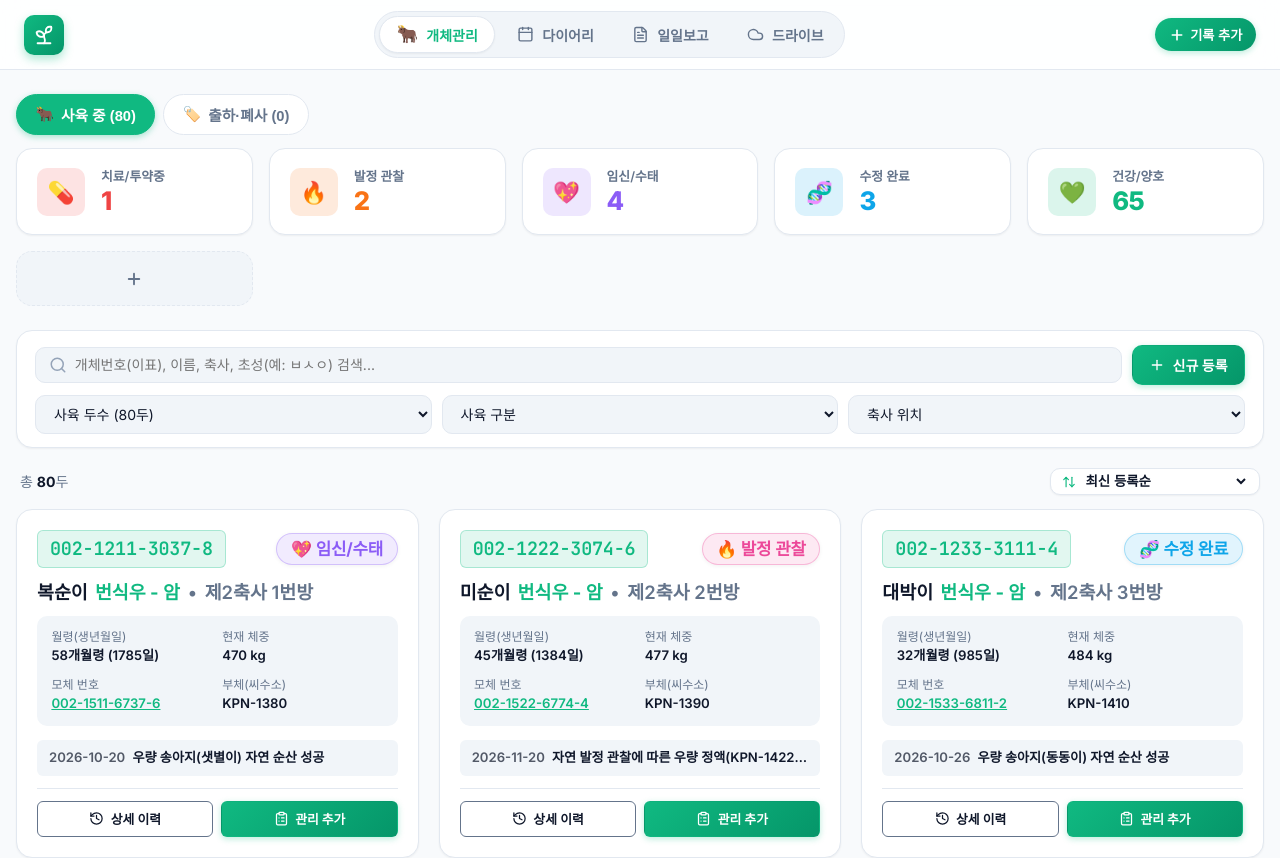
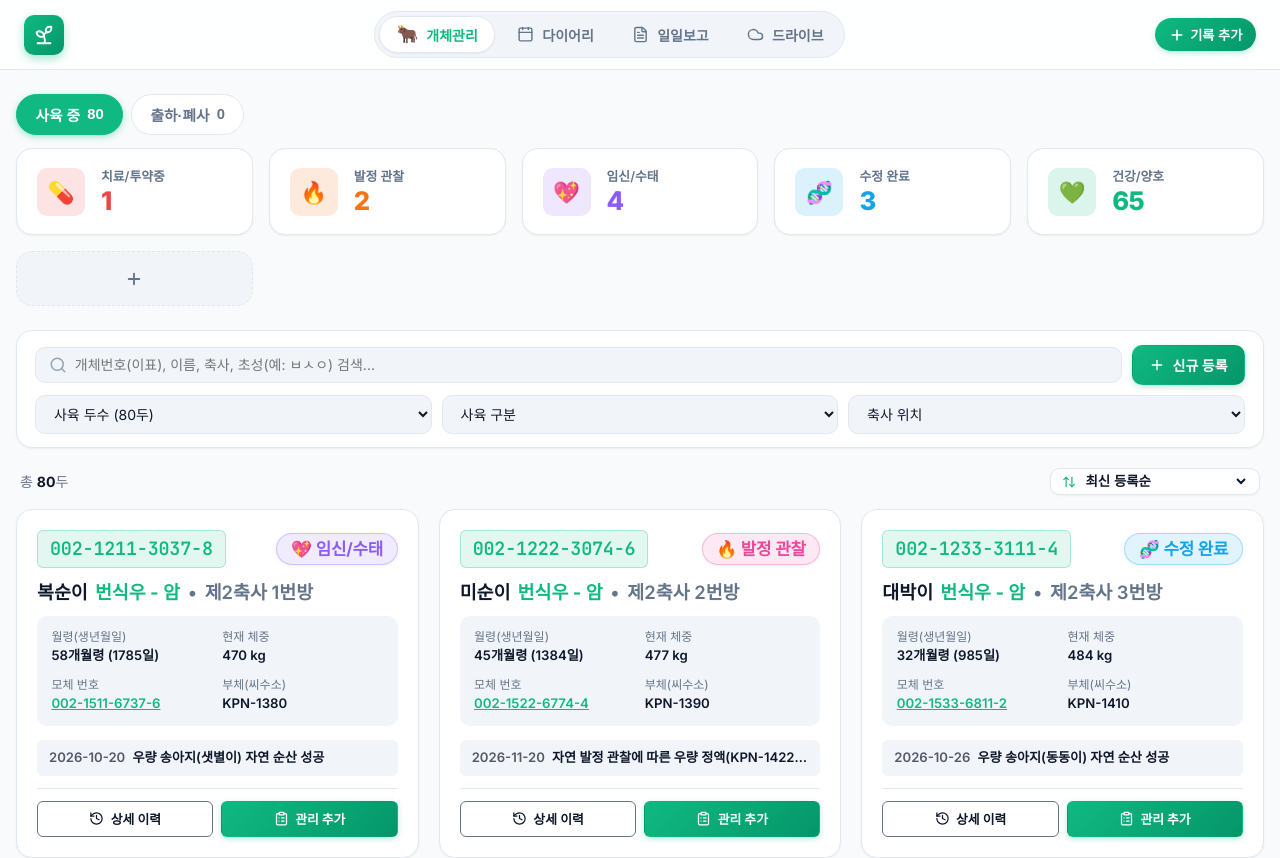
Before and after one commit to sysmedic/happy-farm, a React (Vite) app: page / in a window 1280 px wide. Shown: the top 858 px of the page. Built offline with nearby package versions, Linux system fonts and the light colour scheme; a web font is replaced by a local one.

Commit message:
feat: 세그먼트 탭 이모지 제거 (사육 중 80 / 출하·폐사 12 깔끔한 텍스트화)

```diff
--- a/src/components/entities/EntityList.jsx
+++ b/src/components/entities/EntityList.jsx
@@ -417,8 +417,8 @@ export default function EntityList({
           }}
           title="현재 사육 중인 전체 개체 보기 (필터 초기화)"
         >
-          <span>🐂</span>
-          <span>사육 중 ({stats.total})</span>
+          <span className="segment-label">사육 중</span>
+          <span className="segment-count">{stats.total}</span>
         </button>
 
         <button
@@ -431,8 +431,8 @@ export default function EntityList({
           }}
           title="출하 및 폐사 이력 개체 보기"
         >
-          <span>🏷️</span>
-          <span>출하·폐사 ({stats.historyCount})</span>
+          <span className="segment-label">출하·폐사</span>
+          <span className="segment-count">{stats.historyCount}</span>
         </button>
       </div>
 
```
